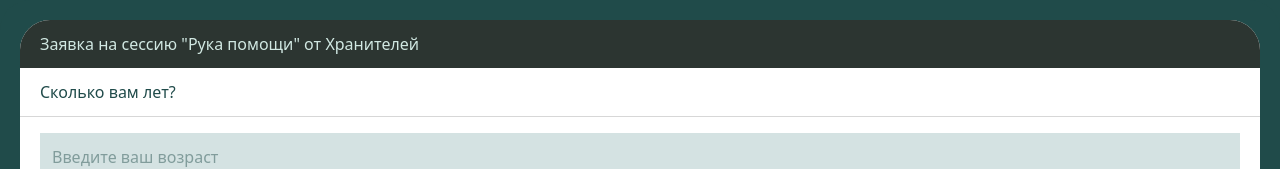
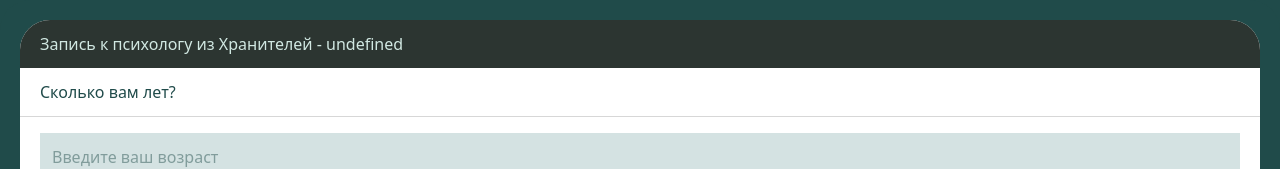
Before and after one commit to alexandr-bsu/-, a React (Vite) app: page /helpful-hand in a window 1280 px wide. Shown: the top 169 px of the page. Built offline with nearby package versions, Linux system fonts and the light colour scheme; no server answers; what @vidstack/react would draw is missing.

Commit message:
update header helpful hand

```diff
--- a/src/components/FormHelpfulHands.jsx
+++ b/src/components/FormHelpfulHands.jsx
@@ -23,7 +23,11 @@ const FormHelpfulHands = ({ maxTabsCount }) => {
   const [showError, setShowError] = useState(false);
 
   // Массив заголовков табов формы.
-  const headers = ['Заявка на cессию "Рука помощи" от Хранителей'];
+  const utm_psy_header = QueryString.parse(window.location.search, {
+    ignoreQueryPrefix: true,
+  })?.utm_psy;
+
+  const headers = ['Запись к психологу из Хранителей - '+utm_psy_header];
   const [activeTabIndex, setActiveTabIndex] = useState(0);
   const areSlotsEmpty = useSelector((state) => state.form.emptySlots);
 
```
